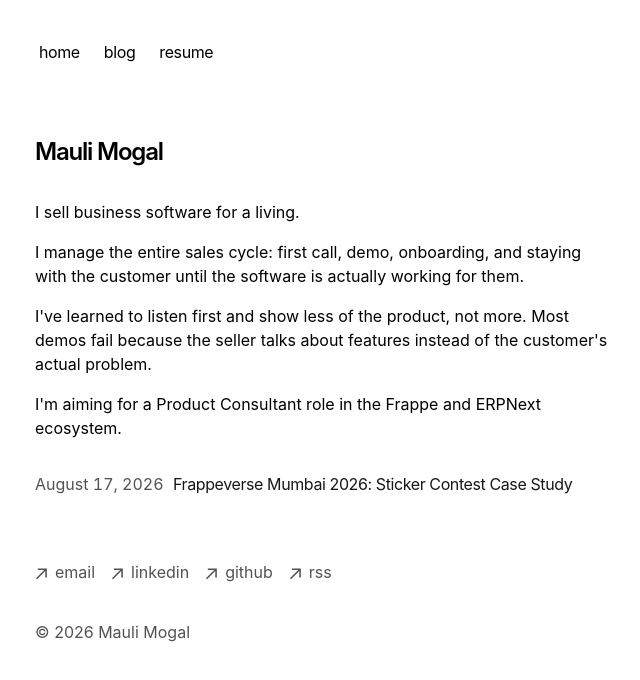
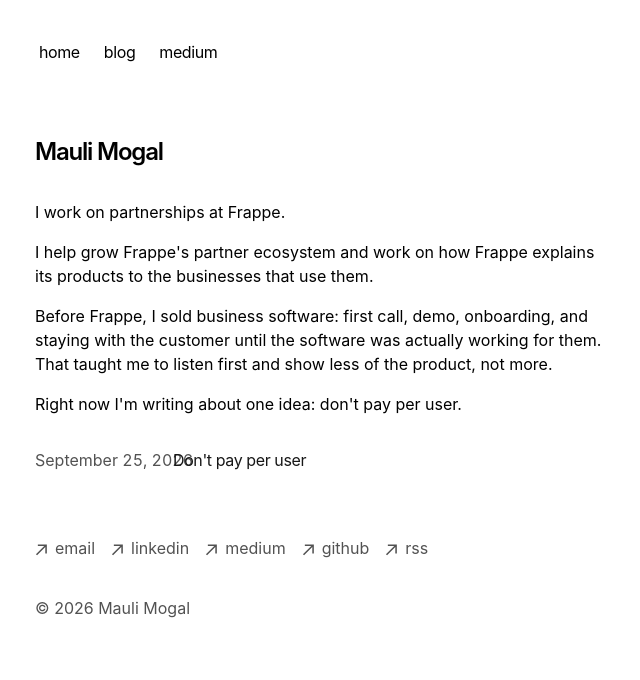
Before and after one commit to MauliMogal/portfolio, a Next.js app: page / in a window 1280 px wide. Shown: the top 680 px of the page, without its empty margins (317-957 px from the left). Built offline with nearby package versions, Linux system fonts and the light colour scheme.

Commit message:
Update site for Don't pay per user: new homepage copy, Medium link, new post

```diff
--- a/app/blog/[slug]/page.tsx
+++ b/app/blog/[slug]/page.tsx
@@ -25,6 +25,7 @@
     publishedAt: publishedTime,
     summary: description,
     image,
+    canonical,
   } = post.metadata
   let ogImage = image
     ? image
@@ -33,6 +34,9 @@
   return {
     title,
     description,
+    alternates: {
+      canonical: canonical || `${baseUrl}/blog/${post.slug}`,
+    },
     openGraph: {
       title,
       description,
@@ -85,7 +89,7 @@
             url: `${baseUrl}/blog/${post.slug}`,
             author: {
               '@type': 'Person',
-              name: 'My Portfolio',
+              name: 'Mauli Mogal',
             },
           }),
         }}
--- /dev/null
+++ b/app/blog/posts/dont-pay-per-user.mdx
@@ -0,0 +1,57 @@
+---
+title: "Don't pay per user"
+publishedAt: '2026-09-25'
+summary: "Frappe already has one of the best pricing stories in business software. It just isn't telling it."
+image: '/blog/dont-pay-per-user.png'
+canonical: 'https://medium.com/@maulimogal/dont-pay-per-user-5e6fcbb26f2c'
+---
+
+![Don't pay per user](/blog/dont-pay-per-user.png)
+
+I've sold business software for more than two years. Two things slowed down almost every deal: onboarding that was hard to explain, and pricing that was hard to explain. I ran into both myself.
+
+Onboarding is the bigger problem, and it needs time and product work. Pricing is different. Frappe already has the answer. It just isn't saying it clearly.
+
+I know this because I was stuck on it.
+
+Earlier this year, I showed a Frappe HR demo to the head of sales at the company I worked for. He loved it. His first question was: how much will it cost?
+
+I told him Frappe Cloud pricing is compute-based, not per-user. That was true, and it didn't help. He needed a number he could put in front of a client. So did I. I wrote to Frappe asking how to explain the pricing in numbers to a business that only knows its headcount.
+
+That email is part of how I ended up working with Frappe. And the question in it is still the question most buyers ask.
+
+Frappe doesn't charge per user.
+
+Most business software does. One person, one license. It sounds fair, but watch what it does to a growing company.
+
+Every new hire becomes a line item. Teams share one login to save money. The accountant gets access, the storekeeper doesn't. On the shop floor, people write on paper and someone types it in later. Not because they can't use software. Because every login costs money.
+
+Per-user pricing quietly decides who in a company gets to work with good data.
+
+Frappe works differently. ERPNext, CRM, Helpdesk and HR are open source. A business can run them on its own server and pay no license fee at all. On Frappe Cloud, the bill follows the compute the business uses, not the number of people who log in.
+
+To be precise about it: the bill does change. When a business does more work, it moves up a plan. What never happens is paying extra because one more person needs a login.
+
+So why don't more people know this?
+
+When Apple launched the iPod, it didn't say "5 GB storage." It said 1,000 songs in your pocket. The first is accurate. The second is understood.
+
+Frappe calls its model compute-based pricing. That's accurate. But a business owner comparing ERPs doesn't think in compute. He thinks in people. "Add your whole team. No per-user fee." is the version he understands.
+
+This isn't a proposal to change Frappe's pricing. The pricing stays exactly the same. The iPod held the same 5 GB whether Apple called it 5 GB or 1,000 songs. What changes is how it's said.
+
+That gap between what's true and what's understood is what I want to close.
+
+I shared this idea inside Frappe. The response was simple: if you believe it, show that it works.
+
+So starting today, I'm writing a series on LinkedIn called "Don't pay per user." Ten posts over five weeks, twice a week, all on one idea. A few rules I've set for myself:
+
+- Every line has to be true for every customer on every plan.
+- No prices, no numbers that can't be checked.
+- No attacking other products.
+
+I'll track what happens against my own baseline and publish the results in early November, including what didn't work.
+
+If the idea is right, it should show. If it isn't, I'll write about that too.
+
+*Also published on [Medium](https://medium.com/@maulimogal/dont-pay-per-user-5e6fcbb26f2c).*
--- a/app/blog/posts/frappeverse-sticker-case-study.mdx
+++ /dev/null
@@ -1,8 +0,0 @@
----
-title: 'Frappeverse Mumbai 2026: Sticker Contest Case Study'
-publishedAt: '2026-08-17'
-summary: "Eight die-cut stickers for Frappe's open-source conference."
-link: '/frappeverse'
----
-
-This post links out to /frappeverse and is never rendered directly.
--- a/app/blog/utils.ts
+++ b/app/blog/utils.ts
@@ -7,6 +7,7 @@
   summary: string
   image?: string
   link?: string
+  canonical?: string
 }
 
 function parseFrontmatter(fileContent: string) {
--- a/app/components/footer.tsx
+++ b/app/components/footer.tsx
@@ -44,6 +44,17 @@
             className="flex items-center transition-all hover:text-neutral-800 dark:hover:text-neutral-100"
             rel="noopener noreferrer"
             target="_blank"
+            href="https://medium.com/@maulimogal"
+          >
+            <ArrowIcon />
+            <p className="ml-2 h-7">medium</p>
+          </a>
+        </li>
+        <li>
+          <a
+            className="flex items-center transition-all hover:text-neutral-800 dark:hover:text-neutral-100"
+            rel="noopener noreferrer"
+            target="_blank"
             href="https://github.com/MauliMogal"
           >
             <ArrowIcon />
--- a/app/components/nav.tsx
+++ b/app/components/nav.tsx
@@ -7,8 +7,8 @@
   '/blog': {
     name: 'blog',
   },
-  '/Mauli_Mogal_Resume.pdf': {
-    name: 'resume',
+  'https://medium.com/@maulimogal': {
+    name: 'medium',
   },
 }
 
@@ -22,12 +22,12 @@
         >
           <div className="flex flex-row space-x-0 pr-10">
             {Object.entries(navItems).map(([path, { name }]) => {
-              const isResume = path === '/Mauli_Mogal_Resume.pdf'
+              const isExternal = path.startsWith('http')
               return (
                 <Link
                   key={path}
                   href={path}
-                  {...(isResume
+                  {...(isExternal
                     ? { target: '_blank', rel: 'noopener' }
                     : {})}
                   className="transition-all hover:text-neutral-800 dark:hover:text-neutral-200 flex align-middle relative py-1 px-2 m-1"
--- a/app/layout.tsx
+++ b/app/layout.tsx
@@ -15,11 +15,11 @@
     template: '%s | Mauli Mogal',
   },
   description:
-    'I sell business software for a living. Exploring Frappe and ERPNext.',
+    'I work on partnerships at Frappe. Writing about ERP, partners and pricing.',
   openGraph: {
     title: 'Mauli Mogal',
     description:
-      'I sell business software for a living. Exploring Frappe and ERPNext.',
+      'I work on partnerships at Frappe. Writing about ERP, partners and pricing.',
     url: baseUrl,
     siteName: 'Mauli Mogal',
     locale: 'en_US',
--- a/app/page.tsx
+++ b/app/page.tsx
@@ -7,21 +7,20 @@
         Mauli Mogal
       </h1>
       <p className="mb-4">
-        {`I sell business software for a living.`}
+        {`I work on partnerships at Frappe.`}
       </p>
       <p className="mb-4">
-        {`I manage the entire sales cycle: first call, demo, onboarding, and
-        staying with the customer until the software is actually working for
-        them.`}
+        {`I help grow Frappe's partner ecosystem and work on how Frappe explains
+        its products to the businesses that use them.`}
       </p>
       <p className="mb-4">
-        {`I've learned to listen first and show less of the product, not more.
-        Most demos fail because the seller talks about features instead of the
-        customer's actual problem.`}
+        {`Before Frappe, I sold business software: first call, demo, onboarding,
+        and staying with the customer until the software was actually working
+        for them. That taught me to listen first and show less of the product,
+        not more.`}
       </p>
       <p className="mb-4">
-        {`I'm aiming for a Product Consultant role in the Frappe and ERPNext
-        ecosystem.`}
+        {`Right now I'm writing about one idea: don't pay per user.`}
       </p>
       <div className="my-8">
         <BlogPosts />
```
Also changed, not shown: public/blog/dont-pay-per-user.png (added).
